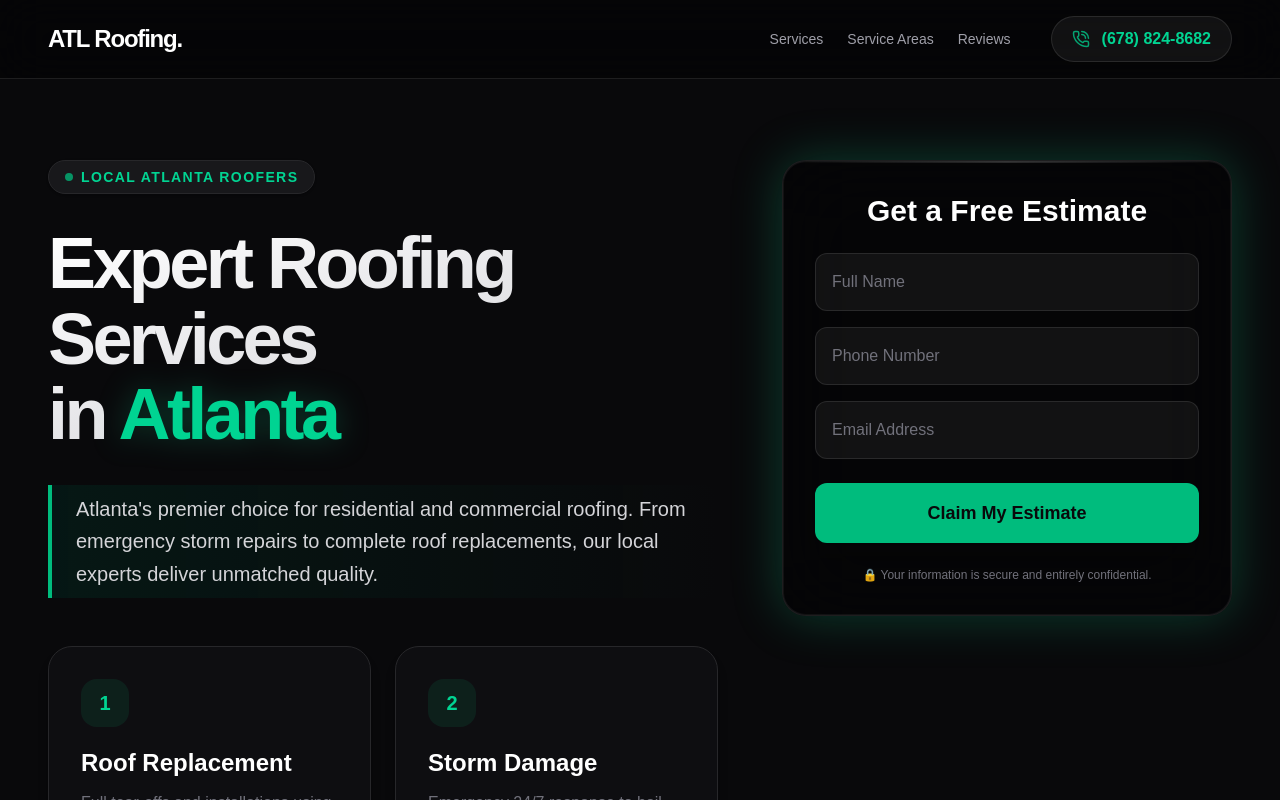
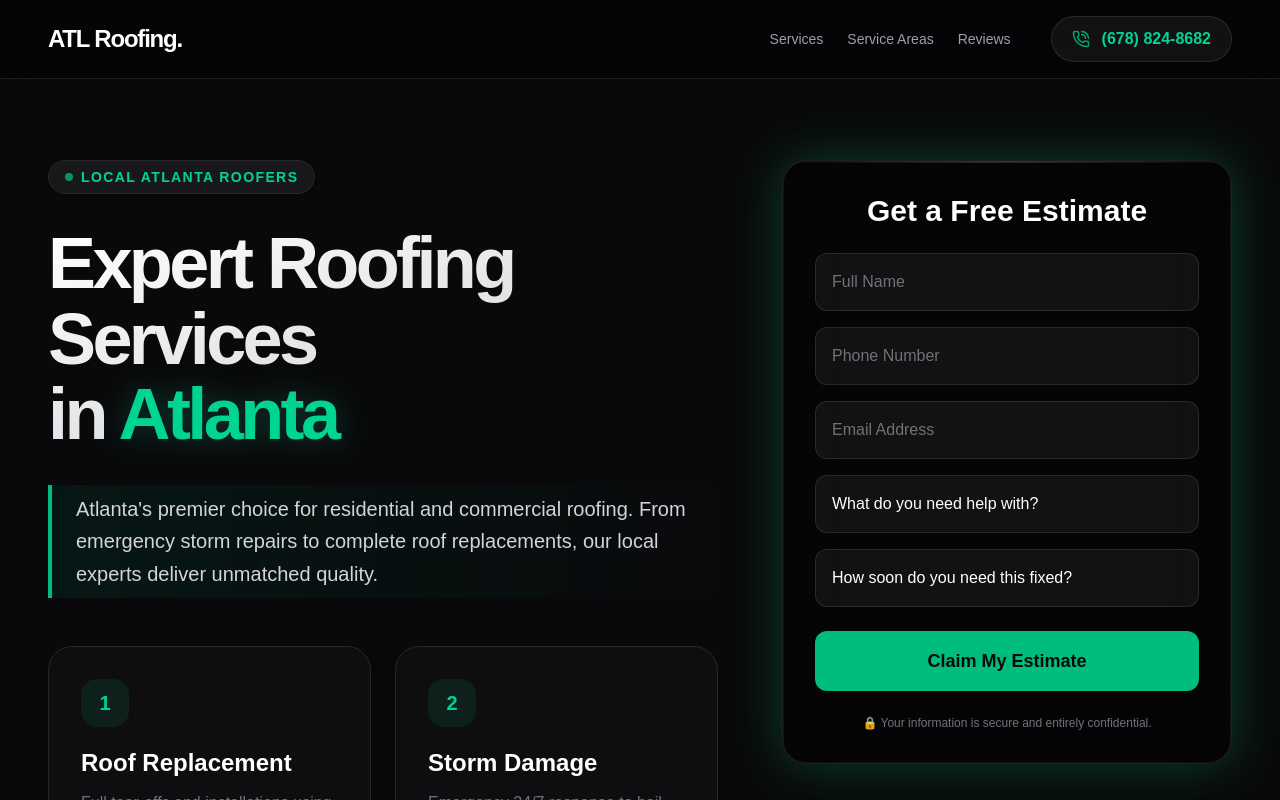
Before and after one commit to Antlo314/rank-and-rent-network, a Next.js app: page /sites/atlantaroofingandsiding.net/atlanta in a window 1280 px wide. Shown: the top 800 px of the page. Built offline with nearby package versions, Linux system fonts and the light colour scheme.

Commit message:
feat: implement dynamic industry-specific lead qualification fields

```diff
--- a/src/app/api/lead/route.ts
+++ b/src/app/api/lead/route.ts
@@ -3,7 +3,11 @@ import { NextResponse } from 'next/server';
 export async function POST(req: Request) {
   try {
     const body = await req.json();
-    const { name, phone, email, domain, locationName } = body;
+    const {
+      name, phone, email, domain, locationName,
+      serviceType, timeline,
+      incidentType, fault
+    } = body;
 
     const botToken = process.env.TELEGRAM_BOT_TOKEN;
     const chatId = process.env.TELEGRAM_CHAT_ID;
@@ -14,13 +18,24 @@ export async function POST(req: Request) {
       return NextResponse.json({ success: true, warning: 'mocked' });
     }
 
-    const message = `🚨 *NEW RANK & RENT LEAD!* 🚨\n\n` +
+    let message = `🚨 *NEW RANK & RENT LEAD!* 🚨\n\n` +
       `🌐 *Site:* ${domain}\n` +
       `📍 *Location:* ${locationName || 'Main Page'}\n` +
       `👤 *Name:* ${name}\n` +
       `📞 *Phone:* ${phone}\n` +
-      `✉️ *Email:* ${email || 'Not Provided'}\n\n` +
-      `_Call them immediately!_`;
+      `✉️ *Email:* ${email || 'Not Provided'}\n`;
+
+    if (serviceType) {
+      message += `🛠️ *Service:* ${serviceType}\n`;
+      message += `⏱️ *Timeline:* ${timeline || 'Not Specified'}\n`;
+    }
+
+    if (incidentType) {
+      message += `⚖️ *Incident:* ${incidentType}\n`;
+      message += `🚔 *At Fault:* ${fault || 'Not Specified'}\n`;
+    }
+
+    message += `\n_Call them immediately!_`;
 
     const telegramUrl = `https://api.telegram.org/bot${botToken}/sendMessage`;
 
--- a/src/components/LeadForm.tsx
+++ b/src/components/LeadForm.tsx
@@ -24,7 +24,12 @@ export default function LeadForm({ domain, locationName }: { domain: string, loc
       phone: formData.get('phone'),
       email: formData.get('email'),
       domain,
-      locationName
+      locationName,
+      // Dynamic logic for specific networks
+      serviceType: formData.get('serviceType'),
+      timeline: formData.get('timeline'),
+      incidentType: formData.get('incidentType'),
+      fault: formData.get('fault')
     };
 
     try {
@@ -79,6 +84,51 @@ export default function LeadForm({ domain, locationName }: { domain: string, loc
         <div>
           <input type="email" name="email" placeholder="Email Address" className="w-full bg-white/5 border border-white/10 rounded-xl px-4 py-4 text-white placeholder-zinc-500 focus:outline-none focus:border-white/30 transition-colors" />
         </div>
+
+        {isInjury ? (
+          <>
+            <div>
+              <select required aria-label="Incident Type" name="incidentType" defaultValue="" className="w-full bg-white/5 border border-white/10 rounded-xl px-4 py-4 text-white appearance-none focus:outline-none focus:border-white/30 transition-colors">
+                <option value="" disabled className="text-zinc-500">What type of accident?</option>
+                <option value="Car / Auto Accident" className="bg-zinc-900">Car / Auto Accident</option>
+                <option value="Slip and Fall" className="bg-zinc-900">Slip & Fall</option>
+                <option value="Workplace Injury" className="bg-zinc-900">Workplace Injury</option>
+                <option value="Medical Malpractice" className="bg-zinc-900">Medical Malpractice</option>
+                <option value="Other" className="bg-zinc-900">Other</option>
+              </select>
+            </div>
+            <div>
+              <select required aria-label="Fault" name="fault" defaultValue="" className="w-full bg-white/5 border border-white/10 rounded-xl px-4 py-4 text-white appearance-none focus:outline-none focus:border-white/30 transition-colors">
+                <option value="" disabled className="text-zinc-500">Were you at fault?</option>
+                <option value="No - Not at fault" className="bg-zinc-900">No - The other party is at fault</option>
+                <option value="Yes - Partially or Fully" className="bg-zinc-900">Yes - Partially or Fully</option>
+                <option value="Not Sure" className="bg-zinc-900">Not Sure / Police report pending</option>
+              </select>
+            </div>
+          </>
+        ) : (
+          <>
+            <div>
+              <select required aria-label="Service Type" name="serviceType" defaultValue="" className="w-full bg-white/5 border border-white/10 rounded-xl px-4 py-4 text-white appearance-none focus:outline-none focus:border-white/30 transition-colors">
+                <option value="" disabled className="text-zinc-500">What do you need help with?</option>
+                <option value="Full Roof Replacement" className="bg-zinc-900">Full Roof Replacement</option>
+                <option value="Severe Storm / Hail Damage" className="bg-zinc-900">Severe Storm / Insurance Claim</option>
+                <option value="Minor Leak / Repair" className="bg-zinc-900">Minor Leak / Repair</option>
+                <option value="Siding or Gutters" className="bg-zinc-900">Siding or Gutters</option>
+                <option value="Commercial Roofing" className="bg-zinc-900">Commercial Roofing</option>
+              </select>
+            </div>
+            <div>
+              <select required aria-label="Timeline" name="timeline" defaultValue="" className="w-full bg-white/5 border border-white/10 rounded-xl px-4 py-4 text-white appearance-none focus:outline-none focus:border-white/30 transition-colors">
+                <option value="" disabled className="text-zinc-500">How soon do you need this fixed?</option>
+                <option value="ASAP - Active Emergency" className="bg-zinc-900">ASAP - Active Emergency</option>
+                <option value="Within 1-2 Weeks" className="bg-zinc-900">Within 1-2 Weeks</option>
+                <option value="Just getting an estimate" className="bg-zinc-900">Just getting an estimate</option>
+              </select>
+            </div>
+          </>
+        )}
+
         <button type="submit" disabled={loading} className={`w-full py-4 mt-2 rounded-xl font-bold transition-all shadow-lg text-lg ${accentColor} ${loading ? 'opacity-70 cursor-wait' : ''}`}>
           {loading ? 'Sending Request...' : (isInjury ? 'Request Consultation' : 'Claim My Estimate')}
         </button>
```
